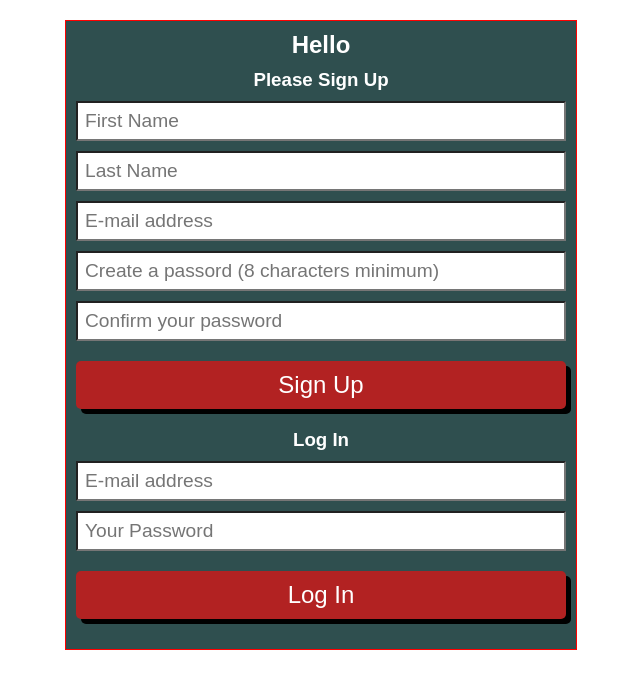
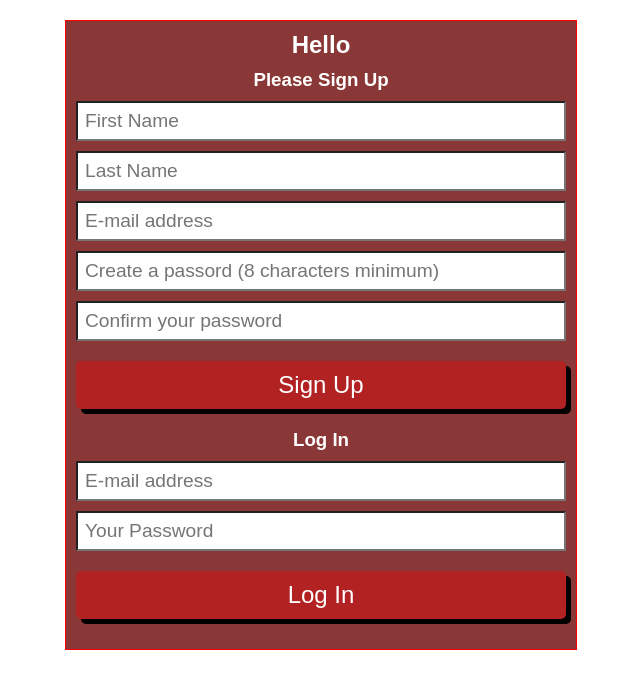
Before and after one commit to MVanderer/testRepositoryVF, a Django app: page / in a window 1280 px wide. Shown: the top 689 px of the page, without its empty margins (319-959 px from the left). Run offline with Django 3.2, Linux system fonts and the light colour scheme; parts of the project's set-up code (start-up, migrations or seed data) failed here and were passed over.

Commit message:
Altered background color of the wrapper div

```diff
--- a/apps/wall_app/static/styles.css
+++ b/apps/wall_app/static/styles.css
@@ -13,7 +13,7 @@
     margin-right: auto;
     border: 1px solid red;
     text-align: center;
-    background-color: darkslategrey;
+    background-color: rgb(138, 55, 55);
 }
 
 #gate {
```
